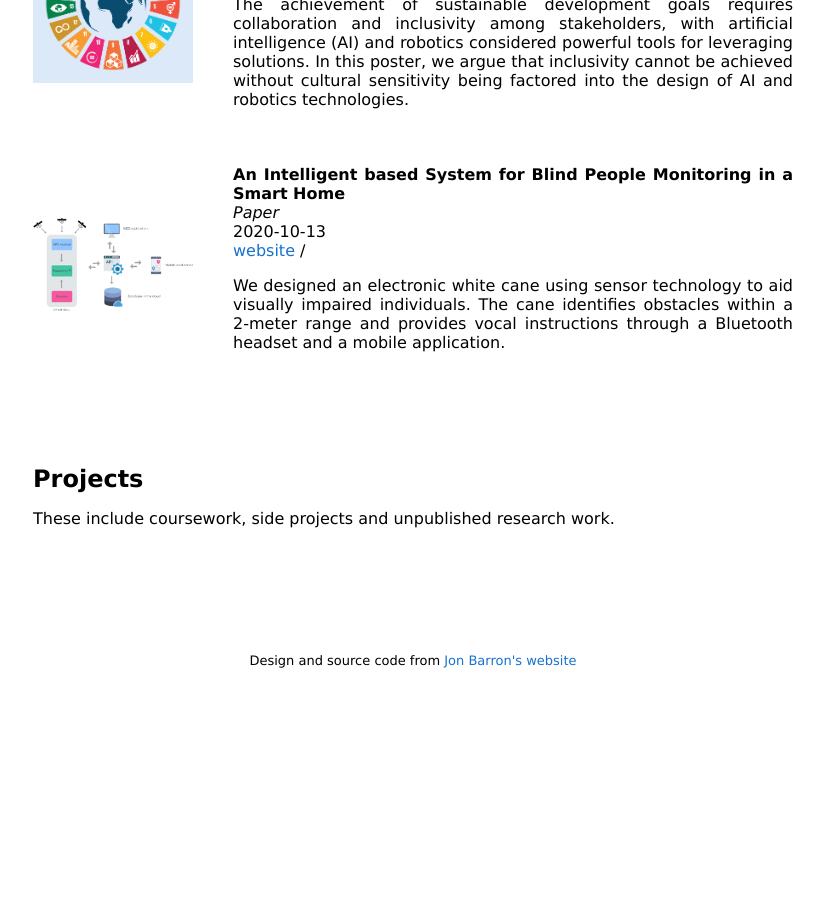
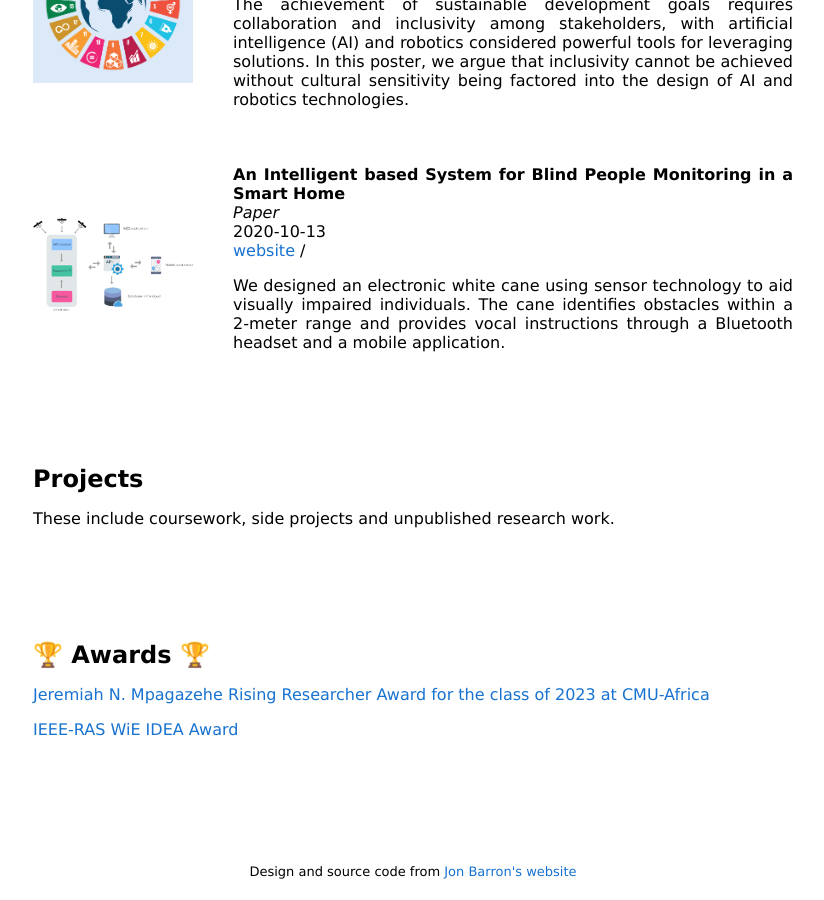
Before and after one commit to pamely/pamely.github.io, a Jekyll site: the page built from _posts/2023-12-06-winlp.markdown, in a window 1280 px wide and 900 px high, scrolled down 2092 px. Shown: the whole window, without its empty margins (227-1051 px from the left). Built offline with Jekyll 4.4.1, drawn with Linux system fonts in a browser that asks for light colours; before the commit the page ends 2781 px from its top, so only the background shows below that.

Commit message:
Update default.html

```diff
--- a/_layouts/default.html
+++ b/_layouts/default.html
@@ -247,6 +247,65 @@
         <br>
         <br>
         <br>
+
+        <table style="width:100%;border:0px;border-spacing:0px;border-collapse:separate;margin-right:auto;margin-left:auto;">
+          <tr>
+            <td style="padding:2.5%;width:100%;vertical-align:middle">
+              <h2>🏆 Awards 🏆</h2>
+              </p><a href="https://www.africa.engineering.cmu.edu/students/fellowships-awards.html">Jeremiah N. Mpagazehe Rising Researcher Award for the class of 2023 at CMU-Africa</a></p>
+              </p><a href="https://www.ieee-ras.org/women-in-engineering/idea-winners">IEEE-RAS WiE IDEA Award</a></p>
+            </td>
+          </tr>
+        </table>
+        <table style="width:100%;border:0px;border-spacing:0px;border-collapse:separate;margin-right:auto;margin-left:auto;">
+
+          {% for post in site.posts %}
+          {% for cat in post.categories %}
+          {% if cat == 'award' %}
+          <tr>
+            <td style="padding:2.5%;width:25%;vertical-align:middle;min-width:120px">
+              <img src="/tn{{post.image}}" alt="project image" style="width:auto; height:auto; max-width:100%;" />
+            </td>
+            <td style="padding:2.5%;width:75%;vertical-align:middle">
+              <h3>{{post.title}}</h3>
+              <br>
+              {{post.authors}}
+
+              <br>
+              <em>{{post.venue}}</em>, {{ post.date | date: "%Y" }}
+              <br>
+              {% if post.arxiv %}
+              <a href="{{post.arxiv}}">arxiv</a> /
+              {% endif %}
+              {% if post.video %}
+              <a href="{{post.video}}">video</a> /
+              {% endif %}
+              {% if post.code %}
+              <a href="{{post.code}}">code</a> /
+              {% endif %}
+              {% if post.poster %}
+              <a href="{{post.poster}}">poster</a> /
+              {% endif %}
+              {% if post.slides %}
+              <a href="{{post.slides}}">slides</a> /
+              {% endif %}
+              {% if post.website %}
+              <a href="{{post.website}}">website</a> /
+              {% endif %}
+              {% if post.youtube %}
+              <a href="{{post.youtube}}">youtube</a> /
+              {% endif %}
+              <p></p>
+              {{ post.excerpt }}
+            </td>
+          </tr>
+          {% endif %}
+          {% endfor %}
+          {% endfor %}
+        </table>
+        <br>
+        <br>
+        <br>
         <table style="width:100%;border:0px;border-spacing:0px;border-collapse:separate;margin-right:auto;margin-left:auto;">
           <tr>
             <td style="padding:0px">
```
